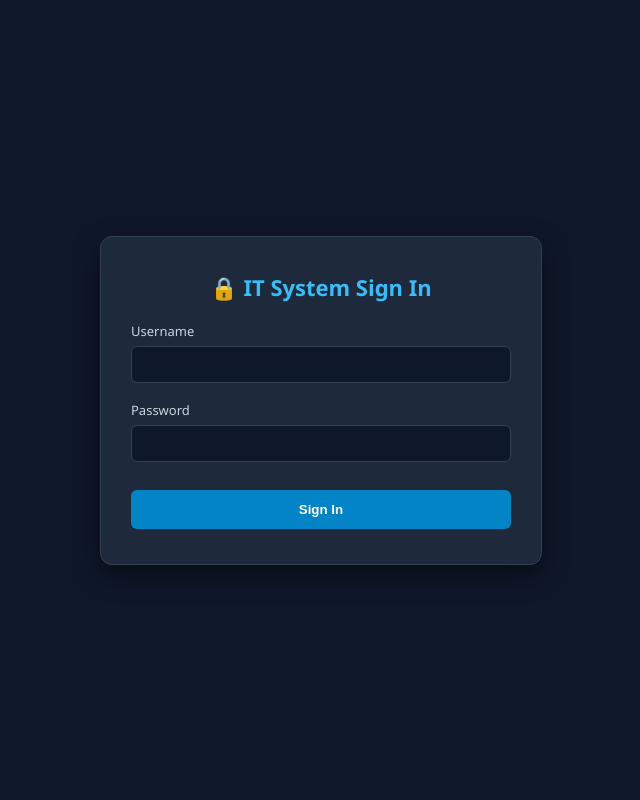
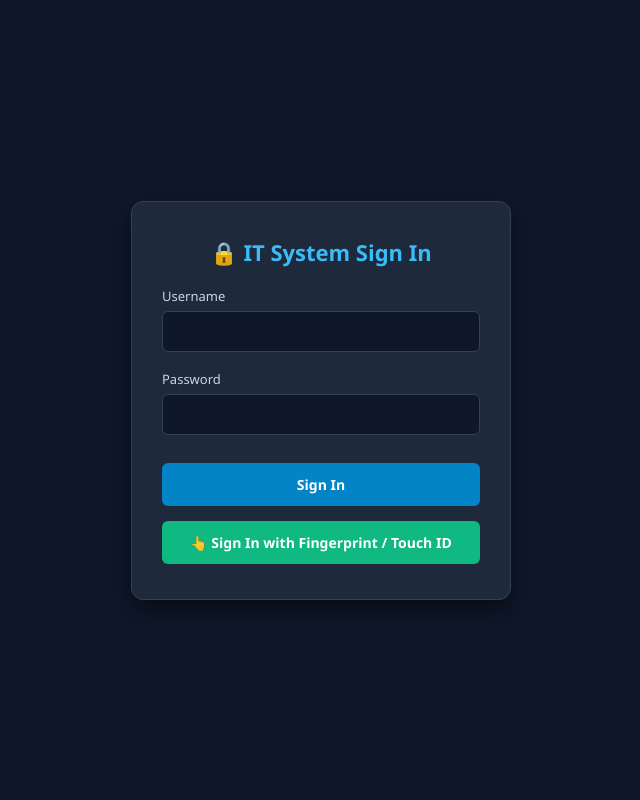
Before and after one commit to reianrd328/it-inventory-system, a Flask app: template templates/login.html in a window 1280 px wide. Shown: the whole page, without its empty margins (319-959 px from the left). Run offline with Flask 3, Linux system fonts and the light colour scheme; the template is opened without the code that fills it, so the values that code supplies are empty.

Commit message:
Update login.html

```diff
--- a/templates/login.html
+++ b/templates/login.html
@@ -5,33 +5,109 @@
     <meta name="viewport" content="width=device-width, initial-scale=1.0">
     <title>Login - IT Inventory System</title>
     <style>
-        body { font-family: 'Segoe UI', Tahoma, Geneva, Verdana, sans-serif; background: #0f172a; color: white; display: flex; justify-content: center; align-items: center; height: 100vh; margin: 0; }
-        .login-card { background: #1e293b; padding: 35px 30px; border-radius: 12px; width: 100%; max-width: 380px; box-shadow: 0 10px 25px rgba(0,0,0,0.5); text-align: center; border: 1px solid #334155; }
+        * { box-sizing: border-box; font-family: 'Segoe UI', Tahoma, Geneva, Verdana, sans-serif; }
+        body {
+            background: #0f172a;
+            color: #f8fafc;
+            display: flex;
+            justify-content: center;
+            align-items: center;
+            min-height: 100vh;
+            margin: 0;
+        }
+        .login-card {
+            background: #1e293b;
+            padding: 35px 30px;
+            border-radius: 12px;
+            width: 100%;
+            max-width: 380px;
+            box-shadow: 0 10px 25px rgba(0,0,0,0.5);
+            text-align: center;
+            border: 1px solid #334155;
+        }
         h2 { margin-top: 0; margin-bottom: 20px; color: #38bdf8; font-size: 22px; }
         .form-group { text-align: left; margin-bottom: 18px; }
-        label { display: block; font-size: 13px; margin-bottom: 6px; color: #cbd5e1; }
-        input { width: 100%; padding: 10px 12px; border-radius: 6px; border: 1px solid #334155; background: #0f172a; color: white; box-sizing: border-box; }
-        button { width: 100%; padding: 12px; border: none; border-radius: 6px; font-weight: bold; cursor: pointer; background: #0284c7; color: white; margin-top: 10px; }
-        button:hover { background: #0369a1; }
+        label { display: block; font-size: 13px; margin-bottom: 6px; color: #cbd5e1; font-weight: 500; }
+        input {
+            width: 100%;
+            padding: 10px 12px;
+            border-radius: 6px;
+            border: 1px solid #334155;
+            background: #0f172a;
+            color: white;
+            font-size: 14px;
+            outline: none;
+        }
+        input:focus { border-color: #38bdf8; }
+        button {
+            width: 100%;
+            padding: 12px;
+            border: none;
+            border-radius: 6px;
+            font-weight: bold;
+            font-size: 14px;
+            cursor: pointer;
+            margin-top: 10px;
+            transition: background 0.2s;
+        }
+        .btn-primary { background: #0284c7; color: white; }
+        .btn-primary:hover { background: #0369a1; }
+        .btn-bio {
+            background: #10b981;
+            color: white;
+            margin-top: 15px;
+            display: flex;
+            align-items: center;
+            justify-content: center;
+            gap: 8px;
+        }
+        .btn-bio:hover { background: #059669; }
+        .alert {
+            padding: 10px;
+            border-radius: 6px;
+            font-size: 13px;
+            margin-bottom: 15px;
+            display: none;
+        }
+        .alert-error { background: #7f1d1d; color: #fca5a5; }
+        .alert-success { background: #064e3b; color: #6ee7b7; }
     </style>
 </head>
 <body>
+
     <div class="login-card">
         <h2>🔒 IT System Sign In</h2>
+
+        <div id="alertBox" class="alert"></div>
+
+        <!-- LOGIN FORM -->
         <form id="loginForm">
             <div class="form-group">
                 <label>Username</label>
-                <input type="text" id="login_username" required>
+                <input type="text" id="login_username" required autocomplete="username">
             </div>
             <div class="form-group">
                 <label>Password</label>
-                <input type="password" id="login_password" required>
+                <input type="password" id="login_password" required autocomplete="current-password">
             </div>
-            <button type="submit">Sign In</button>
+            <button type="submit" class="btn-primary">Sign In</button>
         </form>
+
+        <!-- BIOMETRIC FINGERPRINT LOGIN BUTTON -->
+        <button type="button" id="btnBiometricLogin" class="btn-bio">
+            👆 Sign In with Fingerprint / Touch ID
+        </button>
     </div>
 
     <script>
+        function showAlert(msg, isSuccess = false) {
+            const alertBox = document.getElementById('alertBox');
+            alertBox.innerText = msg;
+            alertBox.className = 'alert ' + (isSuccess ? 'alert-success' : 'alert-error');
+            alertBox.style.display = 'block';
+        }
+
+        // --- PASSWORD LOGIN SUBMISSION ---
         document.getElementById('loginForm').addEventListener('submit', async (e) => {
             e.preventDefault();
             const res = await fetch('/api/login/password', {
@@ -46,7 +122,24 @@
             if (res.ok) {
                 window.location.href = '/';
             } else {
-                alert(data.message || 'Login failed.');
+                showAlert(data.message || 'Login failed.');
+            }
+        });
+
+        // --- BIOMETRIC FINGERPRINT LOGIN HANDLER ---
+        document.getElementById('btnBiometricLogin').addEventListener('click', async () => {
+            try {
+                const optRes = await fetch('/api/webauthn/login-options', { method: 'POST' });
+                const options = await optRes.json();
+
+                options.challenge = Uint8Array.from(atob(options.challenge), c => c.charCodeAt(0));
+
+                const assertion = await navigator.credentials.get({ publicKey: options });
+                if (assertion) {
+                    window.location.href = '/';
+                }
+            } catch (err) {
+                showAlert('Biometric login failed or canceled on this device.');
             }
         });
     </script>
```
